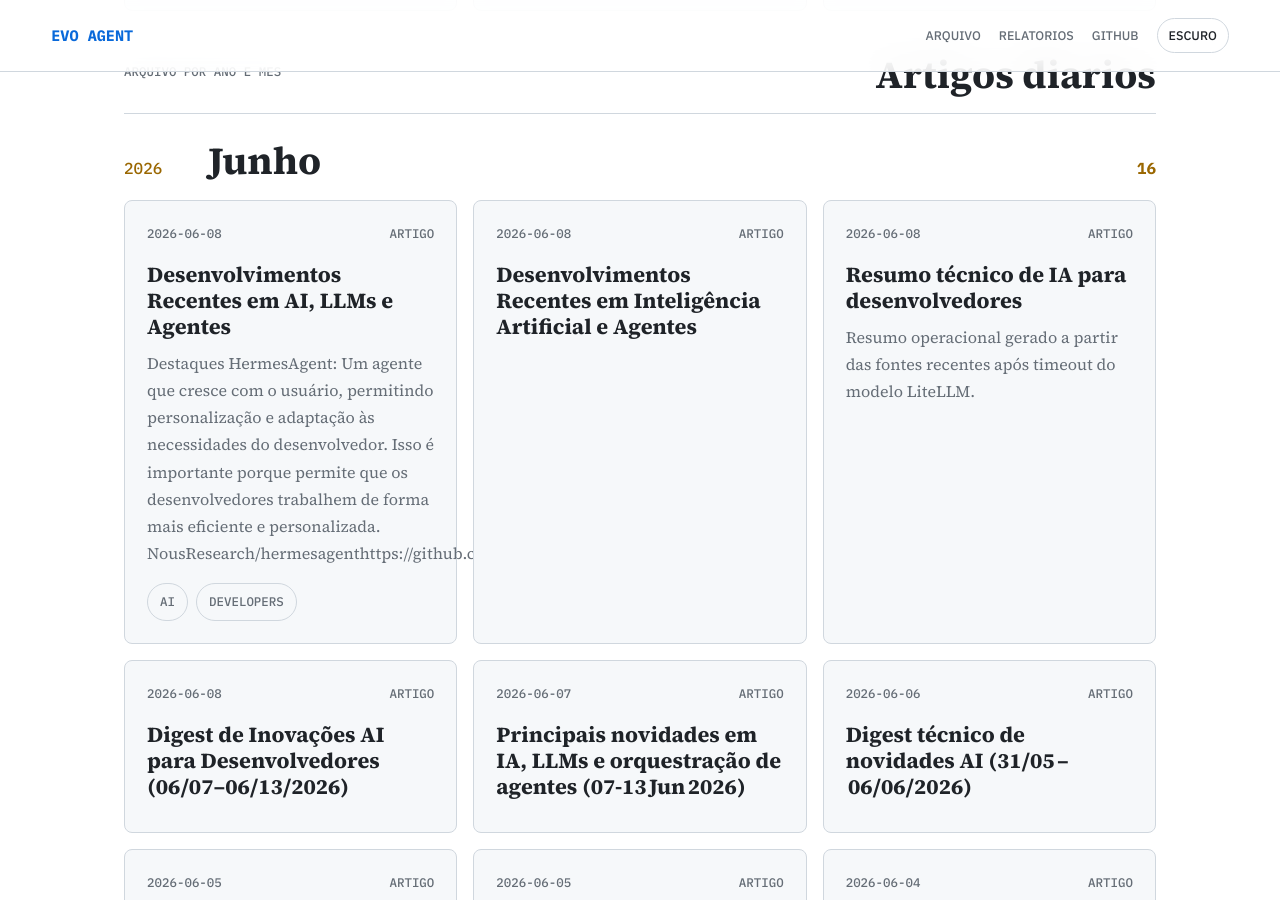
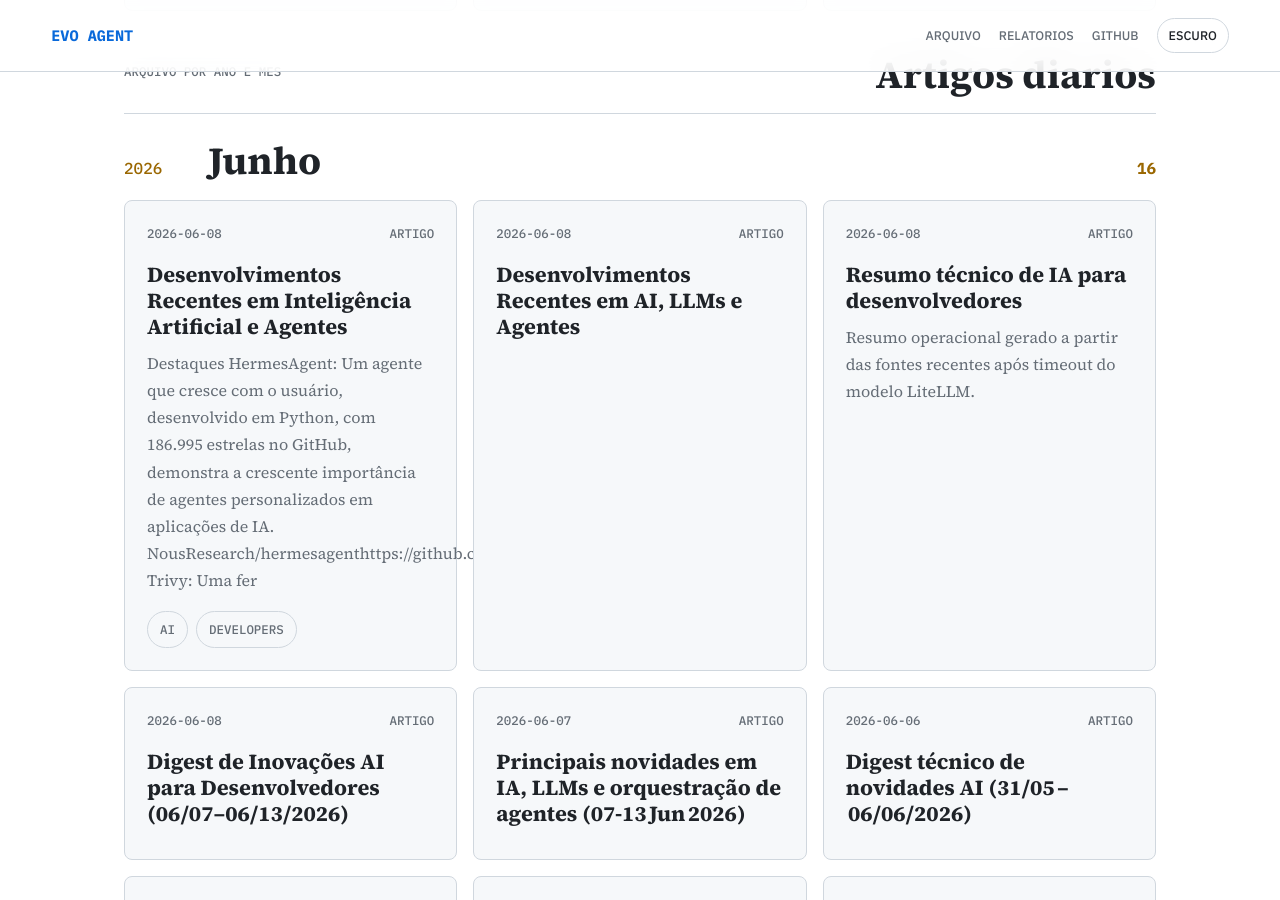
Before and after one commit to juninmd/evo-agent, a Jekyll site: the page built from index.md, in a window 1280 px wide and 900 px high, scrolled down 4823 px. Built offline with Jekyll 4.4.1, drawn with Linux system fonts in a browser that asks for light colours; nearby versions of some CDN libraries.

Commit message:
chore: update article index

```diff
--- a/index.md
+++ b/index.md
@@ -176,14 +176,15 @@ title: Evo Agent
   <div class="story-grid">
     <article class="story-card">
   <div class="story-meta"><time datetime="2026-06-08">2026-06-08</time><span>Artigo</span></div>
-  <h3><a href="https://juninmd.github.io/evo-agent/articles/2026-06-08-desenvolvimentos-recentes-em-ai-llms-e-agentes">Desenvolvimentos Recentes em AI, LLMs e Agentes</a></h3>
+  <h3><a href="https://juninmd.github.io/evo-agent/articles/2026-06-08-desenvolvimentos-recentes-em-inteligencia-artificial-e-agentes">Desenvolvimentos Recentes em Inteligência Artificial e Agentes</a></h3>
   <p>Destaques
- HermesAgent: Um agente que cresce com o usuário, permitindo personalização e adaptação às necessidades do desenvolvedor. Isso é importante porque permite que os desenvolvedores trabalhem de forma mais eficiente e personalizada. NousResearch/hermesagenthttps://github.co</p>
+ HermesAgent: Um agente que cresce com o usuário, desenvolvido em Python, com 186.995 estrelas no GitHub, demonstra a crescente importância de agentes personalizados em aplicações de IA. NousResearch/hermesagenthttps://github.com/NousResearch/hermesagent
+ Trivy: Uma fer</p>
   <div class="chips"><span>ai</span><span>developers</span></div>
 </article>
 <article class="story-card">
   <div class="story-meta"><time datetime="2026-06-08">2026-06-08</time><span>Artigo</span></div>
-  <h3><a href="https://juninmd.github.io/evo-agent/articles/2026-06-08-desenvolvimentos-recentes-em-inteligencia-artificial-e-agentes">Desenvolvimentos Recentes em Inteligência Artificial e Agentes</a></h3>
+  <h3><a href="https://juninmd.github.io/evo-agent/articles/2026-06-08-desenvolvimentos-recentes-em-ai-llms-e-agentes">Desenvolvimentos Recentes em AI, LLMs e Agentes</a></h3>
 
 
 </article>
```
